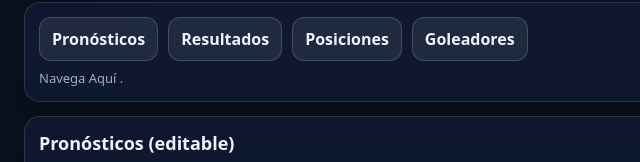
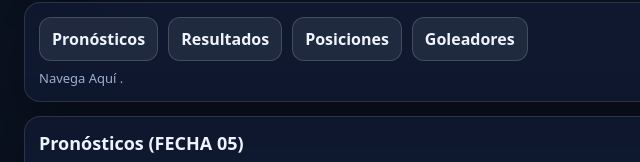
Before and after one commit to AchucoBet/AchucoBet, a plain HTML site: page index.html in a window 1280 px wide. Shown: the part 106-268 px from the top of the page, 84-724 px from the left. Drawn offline with Linux system fonts and the light colour scheme.

Commit message:
Add files via upload

```diff
--- a/index.html
+++ b/index.html
@@ -98,7 +98,7 @@
 
     <!-- PRONÓSTICOS -->
     <div class="card" id="pronosticos">
-      <h2>Pronósticos (editable)</h2>
+      <h2>Pronósticos (FECHA 05)</h2>
       <div class="note">En cada partido solo puedes elegir 1 opción (L / E / V). Esto es solo entretenimiento.</div>
 
       <table id="tablaPartidos">
@@ -199,7 +199,7 @@
       "LAS VERBENAS"
     ];
 
-    // Pronósticos (edita cuando toque)
+    // Pronósticos (FECHA 05)
     const partidos = [
       { id:"m1", nombre:"PARTIDO 1", desc:"LOS ENGREIDOS vs ENGREIDITOS", opciones:[
         { key:"L", label:"L", factor:1.55 },
```
